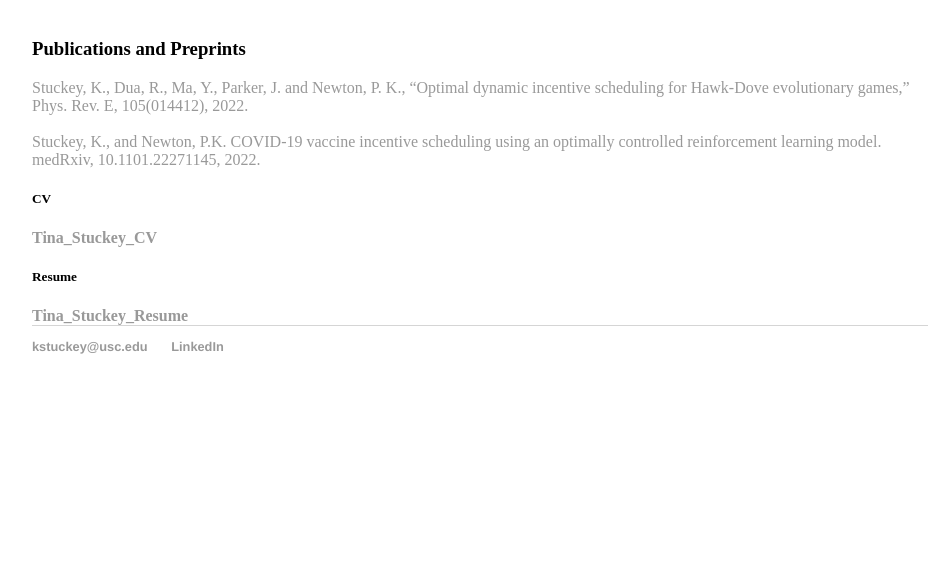
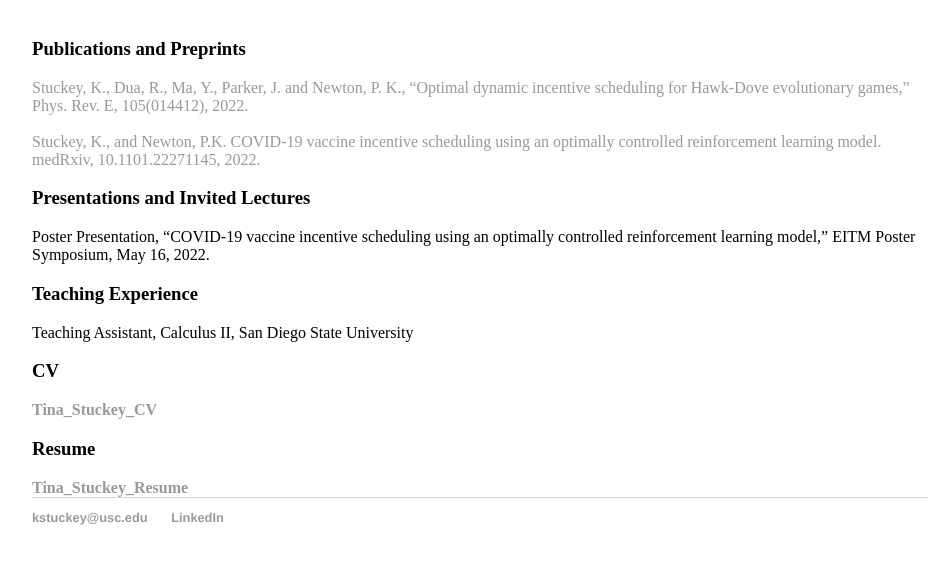
Before and after one commit to kstuckey0/kstuckey0.github.io, a Jekyll site: the page index.html, which Jekyll copies as it is, in a window 1280 px wide, cut to the strip 624-1209 px from the top of the page. Shown: the top 564 px of the strip, without its empty margins (160-1107 px from the left). Built offline with Jekyll 4.4.1, drawn with Linux system fonts in a browser that asks for light colours; before the commit the page ends 1038 px from its top, so only the background shows below that.

Commit message:
Update index.html

```diff
--- a/index.html
+++ b/index.html
@@ -37,9 +37,15 @@
 	<a href="https://www.medrxiv.org/content/10.1101/2022.02.17.22271145v1.full.pdf"> Stuckey, K., and Newton, P.K. COVID-19 vaccine incentive scheduling using an optimally controlled reinforcement learning model. medRxiv, 10.1101.22271145, 2022.
 
 </a>
-			<h5>CV</h5>
+	<h3>Presentations and Invited Lectures</h3>
+	Poster Presentation, “COVID-19 vaccine incentive scheduling using an optimally controlled reinforcement learning model,” EITM Poster Symposium, May 16, 2022.
+
+	<h3>Teaching Experience</h3>
+	Teaching Assistant, Calculus II, San Diego State University
+
+			<h3>CV</h3>
 		<strong><a href="https://github.com/kstuckey0/kstuckey0.github.io/blob/main/TinaStuckey_CV_2022.pdf">Tina_Stuckey_CV</a></strong>
-	<h5>Resume</h5>
+	<h3>Resume</h3>
 		<strong><a href="https://github.com/kstuckey0/kstuckey0.github.io/blob/main/Tina%20Stuckey%20Resume%202021.pdf">Tina_Stuckey_Resume</a></strong>
 
     		</div><!-- /.blurb -->
```
